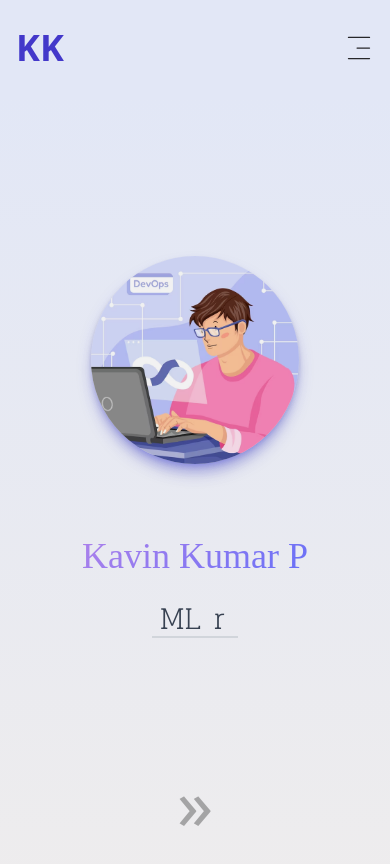
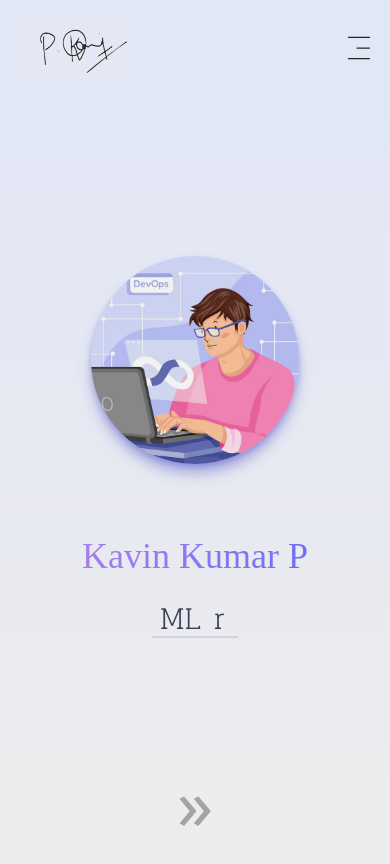
Before and after one commit to kavinkumar24/Updated_Portfolio, a React (Create React App) app: page / in a window 390 px wide. Shown: the top 864 px of the page. Built offline with nearby package versions, Linux system fonts and the light colour scheme; a web font is replaced by a local one.

Commit message:
update navbar logo

```diff
--- a/src/components/pages/Navbar.jsx
+++ b/src/components/pages/Navbar.jsx
@@ -60,7 +60,9 @@ function Navbar() {
     <div className={`flex justify-between items-center h-24 w-full px-4 text-zinc-800 md:fixed z-50 bg-[#e2e7f6] ${isScrolled ? 'shadow-md' : ''}`}>
         <div className={`w-28 left-0`}>
           {window.innerWidth < 768 ? (
-            <h1 className="text-4xl font-bold text-indigo-700 left-10">KK</h1>
+
+            <img src={sign} alt="sign_logo" width="15%" className='w-28' />
+
           ) : (
             <img src={sign} alt="sign_logo" width="20%" className='w-28' />
           )}
@@ -134,7 +136,7 @@ function Navbar() {
 
       {loading && (
           <div class="bg-white max-w-full max-h-full fixed px-96 inset-0 z-50">
-          <div class="max-h-10 w-10 items-center justify-center pt-10 relative top-96 -left-48 md:top-60 md:left-52 animate-pulse rounded-full border-4 border-indigo-500	"></div>
+          <div class="max-h-10 w-10 items-center justify-center pt-10 relative top-72 -left-52 md:top-60 md:left-52 animate-pulse rounded-full border-4 border-indigo-500	"></div>
 
         </div>
       )}
```
